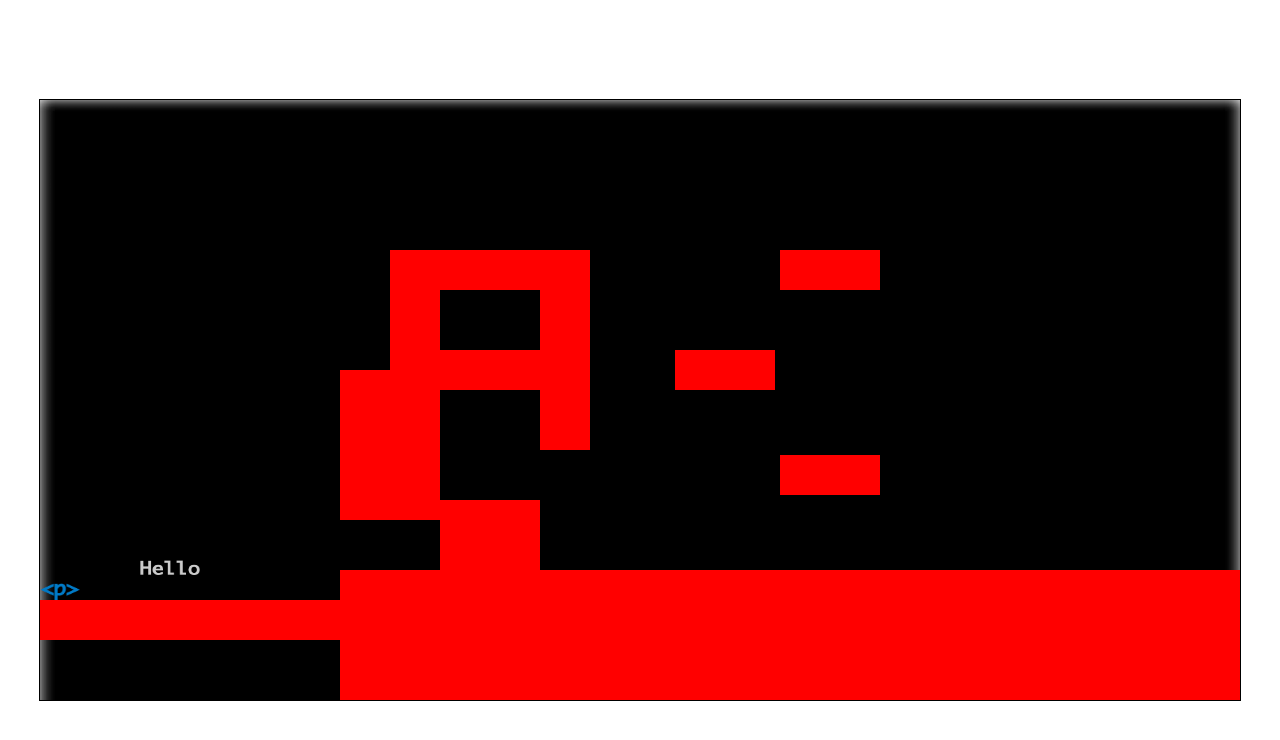
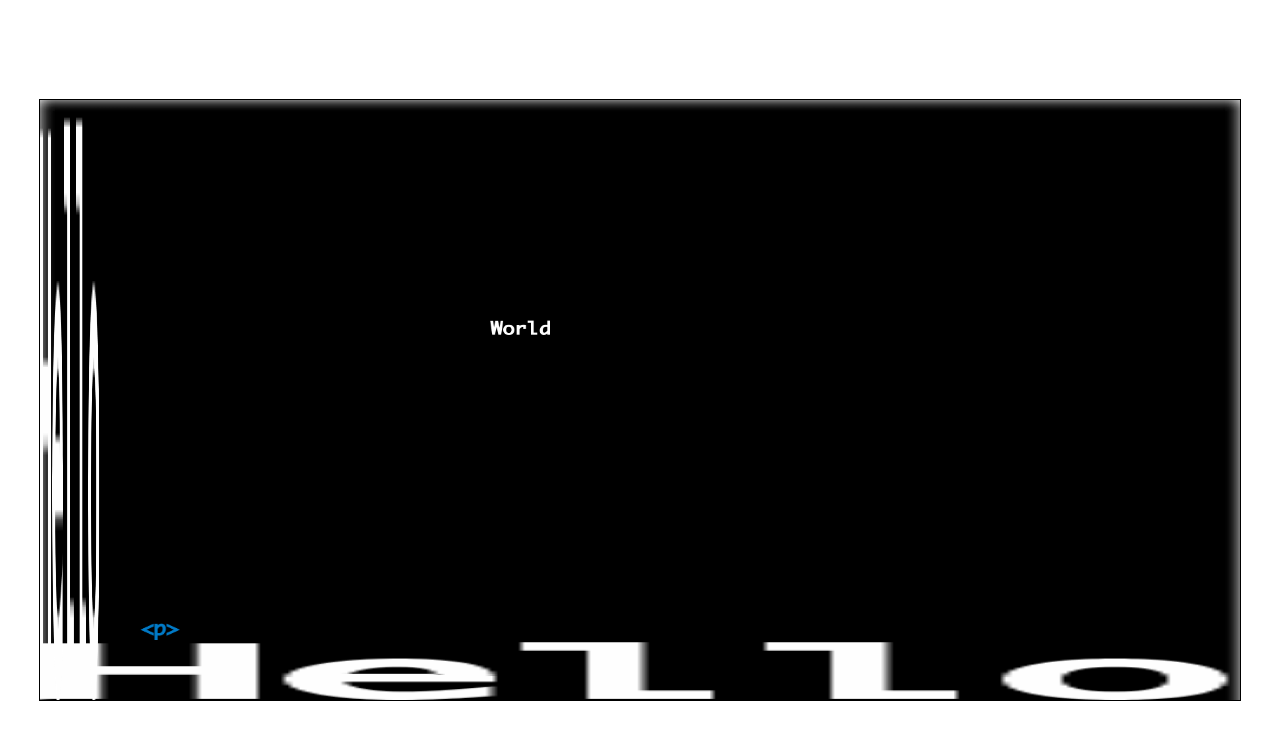
Before and after one commit to alvoroto/proy-hello-world, a plain HTML site: page index.html in a window 1280 px wide. Drawn offline with Linux system fonts and the light colour scheme.

Commit message:
refactorizadas plataformas

```diff
--- a/index.html
+++ b/index.html
@@ -5,10 +5,12 @@
     <meta name="viewport" content="width=device-width, initial-scale=1.0">
     <meta http-equiv="X-UA-Compatible" content="ie=edge">
     <title>Hello World</title>
+    <script type="text/javascript" src="js/data.js"></script>
     <script type="text/javascript" src="js/background.js"></script>
     <script type="text/javascript" src="js/platform.js"></script>
     <script type="text/javascript" src="js/item.js"></script>
     <script type="text/javascript" src="js/player.js"></script>
+    <script type="text/javascript" src="js/level.js"></script>
     <script type="text/javascript" src="js/game.js"></script>
     <script type="text/javascript" src="js/init.js"></script>
     <link rel="stylesheet" type="text/css" href="css/style.css">
--- /dev/null
+++ b/js/data.js
@@ -0,0 +1,22 @@
+var totalGame = [
+    {
+        level: 1,
+        platforms: [
+            {
+                img: "img/hello.png",
+                x: 0,
+                y: 540,
+                w: 1200,
+                h: 60
+            },
+            {
+                img: "img/hello.png",
+                x: 0,
+                y: 0,
+                w: 60,
+                h: 600
+            }
+
+        ]
+    }
+]
--- a/js/game.js
+++ b/js/game.js
@@ -12,6 +12,8 @@ var Game = {
     },
     platforms: [],
     collectableItems: [],
+    loadLevel:0,
+    levels:[],
 
     init: function (canvasId) {
 
@@ -23,30 +25,42 @@ var Game = {
 
         this.background = new Background(this);
         this.player = new Player(this)
+
+
+
+        var nivel = new Level(this)
+        totalGame.forEach(function(level){
+            level.platforms.forEach(function(platform){
+                nivel.platforms.push(new Platform(this, platform.img, platform.x, platform.y, platform.w, platform.h));
+            }.bind(this))
+            this.levels.push(nivel);
+        }.bind(this))
+
+        this.platforms = this.levels[this.loadLevel].platforms;
         //creacion de las plataformas provisionales
 
-        var platform_1 = new Platform(this, 300, 470, 1000, 200, false, true);
-        var platform_2 = new Platform(this, 0, 500, 500, 40);
-        var platform_3 = new Platform(this, 635, 250, 100, 40);
-        var platform_4 = new Platform(this, 400, 250, 100, 40);
-        var platform_5 = new Platform(this, 300, 270, 100, 150);
-        var platform_6 = new Platform(this, 740, 150, 100, 40);
-        var platform_7 = new Platform(this, 400, 400, 100, 140, true);
-        var platform_8 = new Platform(this, 400, 150, 100, 40, false, true);
-        var platform_9= new Platform(this, 350, 150, 50, 200);
-        var platform_10 = new Platform(this, 500, 150, 50, 200);
-        var platform_11 = new Platform(this, 740, 355, 100, 40);
-        this.platforms.push(platform_1);
-        this.platforms.push(platform_2);
-        this.platforms.push(platform_3);
-        this.platforms.push(platform_4);
-        this.platforms.push(platform_5);
-        this.platforms.push(platform_6);
-        this.platforms.push(platform_7);
-        this.platforms.push(platform_8);
-        this.platforms.push(platform_9);
-        this.platforms.push(platform_10);
-        this.platforms.push(platform_11);
+        // var platform_1 = new Platform(this,"img/hello.png", 300, 470, 1000, 200, false, true);
+        // var platform_2 = new Platform(this,"img/hello.png", 0, 500, 500, 40);
+        // var platform_3 = new Platform(this,"img/hello.png", 635, 250, 100, 40);
+        // var platform_4 = new Platform(this,"img/hello.png", 400, 250, 100, 40);
+        // var platform_5 = new Platform(this,"img/hello.png", 300, 270, 100, 150);
+        // var platform_6 = new Platform(this,"img/hello.png", 740, 150, 100, 40);
+        // var platform_7 = new Platform(this,"img/hello.png", 400, 400, 100, 140, true);
+        // var platform_8 = new Platform(this,"img/hello.png", 400, 150, 100, 40, false, true);
+        // var platform_9= new Platform(this,"img/hello.png", 350, 150, 50, 200);
+        // var platform_10 = new Platform(this,"img/hello.png", 500, 150, 50, 200);
+        // var platform_11 = new Platform(this,"img/hello.png", 740, 355, 100, 40);
+        // this.platforms.push(platform_1);
+        // this.platforms.push(platform_2);
+        // this.platforms.push(platform_3);
+        // this.platforms.push(platform_4);
+        // this.platforms.push(platform_5);
+        // this.platforms.push(platform_6);
+        // this.platforms.push(platform_7);
+        // this.platforms.push(platform_8);
+        // this.platforms.push(platform_9);
+        // this.platforms.push(platform_10);
+        // this.platforms.push(platform_11);
         //
         //creacion de los collectItems provisionales
         var item_1 = new HelloItem(this, 100, 460, 60, 15, true);
@@ -93,7 +107,7 @@ var Game = {
     },
 
     drawPlatforms: function () {
-        this.platforms.forEach(function (platform) {
+        this.platforms.forEach(function(platform) {
             platform.draw();
         })
     },
--- a/js/item.js
+++ b/js/item.js
@@ -12,7 +12,7 @@ function Item(game, x, y, w, h, isActive){
     this.img.frames = 8;
     this.img.framesTo = 7;
     this.img.framesFrom = 0;
-    this.img.frameIndex = 1;
+    this.img.frameIndex = 0;
     this.img.framesX = 0;
     this.img.framesY = 0;
     this.img.framesW = 0;
--- a/js/level.js
+++ b/js/level.js
@@ -1,6 +1,7 @@
-function Level () {
+function Level (game) {
+    this.game = game;
     this.platforms = [];
     this.collectableItems = [];
     this.powerItems = [];
-    this.background = new Background(this);
+    this.background = [];
 }
--- a/js/platform.js
+++ b/js/platform.js
@@ -1,4 +1,4 @@
-function Platform (game, x, y, w, h, isDashBreakable = false, isDownBreakable = false){
+function Platform (game, src, x, y, w, h, isDashBreakable = false, isDownBreakable = false){
     this.game = game;
     this.x = x;
     this.y = y;
@@ -6,9 +6,31 @@ function Platform (game, x, y, w, h, isDashBreakable = false, isDownBreakable =
     this.h = h;
     this.isDashBreakable = isDashBreakable;
     this.isDownBreakable = isDownBreakable;
+    // número de imágenes diferentes
+    this.img = new Image();
+    this.img.src = src;
+    this.img.frames = 1;
+    this.img.framesTo = 1;
+    this.img.framesFrom = 1;
+    this.img.frameIndex = 0;
+    this.img.framesX = 0;
+    this.img.framesY = 0;
+    this.img.framesW = 0;
+    this.img.framesH = 0;
 }
 
 Platform.prototype.draw = function(){
-    this.game.ctx.fillStyle = "#FF0000";
-    this.game.ctx.fillRect(this.x, this.y, this.w, this.h);
+    console.log(this.img.frameIndex * Math.floor(this.img.width / this.img.frames)+this.img.framesX)
+    this.game.ctx.drawImage(
+        this.img,
+        this.img.frameIndex * Math.floor(this.img.width / this.img.frames)+this.img.framesX,
+        this.img.framesY,
+        Math.floor(this.img.width / this.img.frames)+this.img.framesW,
+        this.img.height+this.img.framesH,
+        this.x,
+        this.y,
+        this.w,
+        this.h
+    );
+
 }
--- a/js/player.js
+++ b/js/player.js
@@ -1,8 +1,8 @@
 function Player(game) {
     this.game = game;
 
-    this.x = 0;
-    this.y = 30;
+    this.x = 100;
+    this.y = 100;
 
     //last position
     this.lx = this.x;
```
Also changed, not shown: img/die.png (added), img/solid-red.JPG (added).
